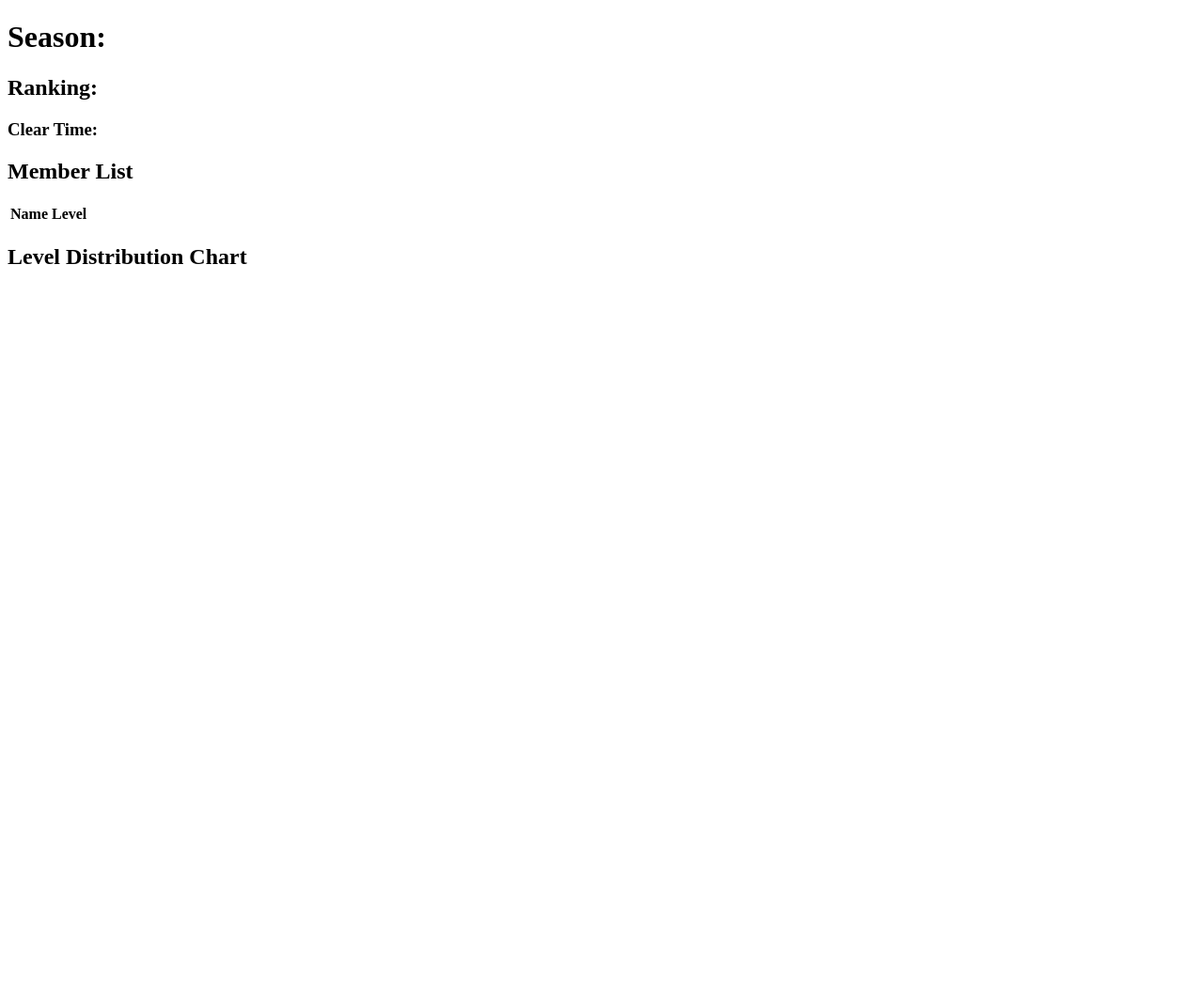
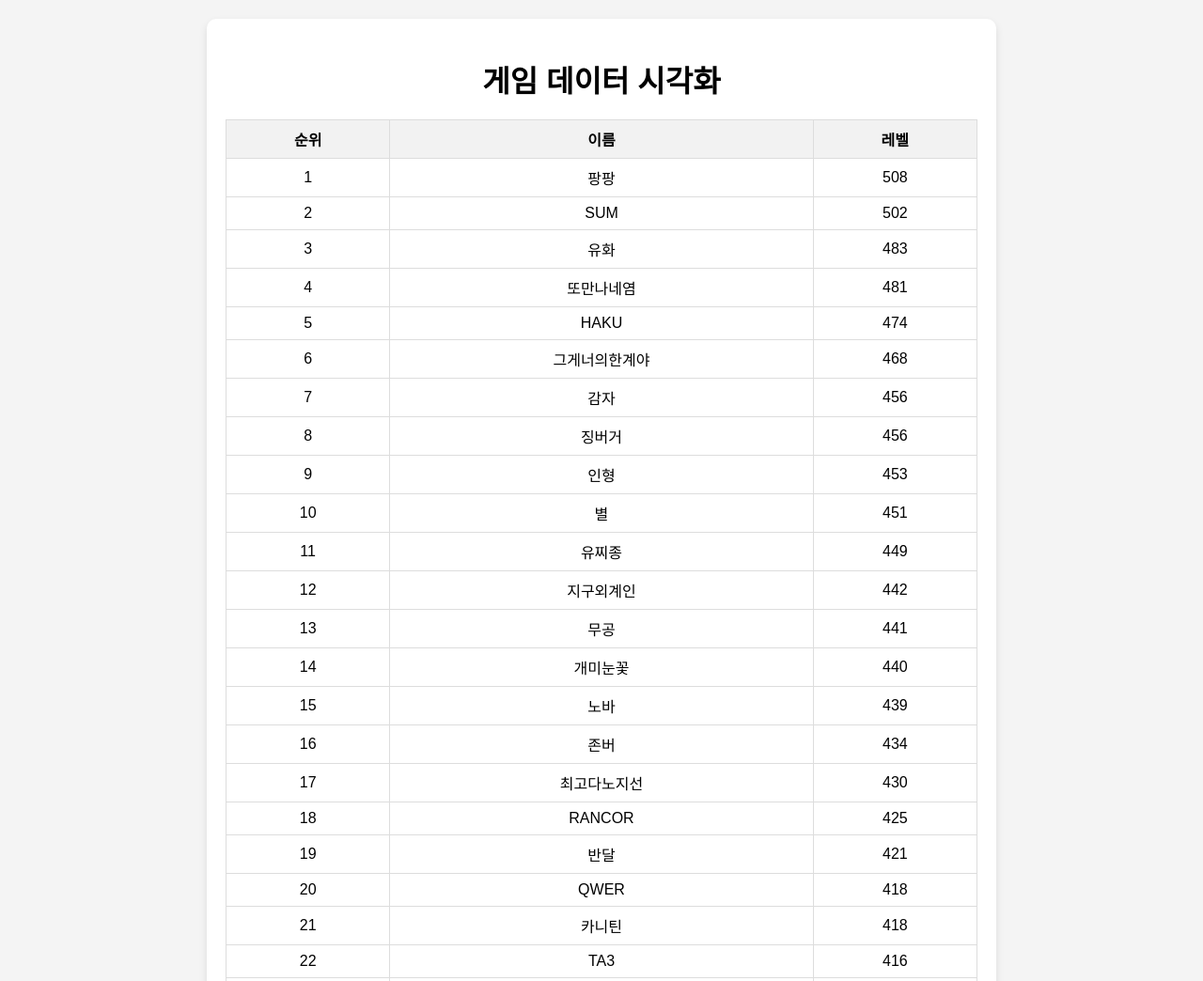
Before and after one commit to zzonothing/foxstar, a plain HTML site: page index.html in a window 1280 px wide. Shown: the top 1044 px of the page at 94% size. Before the commit the page ends 800 px from the top, so only its background shows below. Drawn offline with nearby package versions, Linux system fonts and the light colour scheme.

Commit message:
initialize

```diff
--- a/css/style.css
+++ b/css/style.css
@@ -1,31 +1,52 @@
 body {
-    font-family: Arial, sans-serif;
-    margin: 20px;
+    font-family: 'Arial', sans-serif;
+    margin: 0;
+    padding: 20px;
+    background-color: #f4f4f4;
 }
 
-.season-info {
+.container {
+    max-width: 800px;
+    margin: auto;
+    padding: 20px;
+    background-color: #ffffff;
+    box-shadow: 0 4px 8px rgba(0, 0, 0, 0.1);
+    border-radius: 10px;
+}
+
+h1 {
+    text-align: center;
     margin-bottom: 20px;
 }
 
-.member-table {
+.table-container {
+    overflow-x: auto;
     margin-bottom: 20px;
 }
 
-#member-table {
+table {
     width: 100%;
     border-collapse: collapse;
+    margin-bottom: 20px;
 }
 
-#member-table th, #member-table td {
+th, td {
     border: 1px solid #ddd;
     padding: 8px;
     text-align: center;
 }
 
-#member-table th {
+th {
     background-color: #f2f2f2;
 }
 
 .chart-container {
-    margin-top: 30px;
+    width: 100%;
+    display: flex;
+    justify-content: center;
 }
+
+canvas {
+    max-width: 100%;
+    width: 100%;
+}
--- a/index.html
+++ b/index.html
@@ -3,35 +3,19 @@
 <head>
     <meta charset="UTF-8">
     <meta name="viewport" content="width=device-width, initial-scale=1.0">
-    <title>Season Ranking Data</title>
-    <link rel="stylesheet" href="styles.css">
+    <title>게임 데이터 시각화</title>
+    <link rel="stylesheet" href="css/style.css">
 </head>
 <body>
-    <div class="season-info">
-        <h1>Season: <span id="season-number"></span></h1>
-        <h2>Ranking: <span id="ranking-number"></span></h2>
-        <h3>Clear Time: <span id="clear-time"></span></h3>
-    </div>
-
-    <div class="member-table">
-        <h2>Member List</h2>
-        <table id="member-table">
-            <thead>
-                <tr>
-                    <th>Name</th>
-                    <th>Level</th>
-                </tr>
-            </thead>
-            <tbody id="table-body"></tbody>
-        </table>
-    </div>
-
-    <div class="chart-container">
-        <h2>Level Distribution Chart</h2>
-        <canvas id="level-chart"></canvas>
+    <div class="container">
+        <h1>게임 데이터 시각화</h1>
+        <div id="table-container" class="table-container"></div>
+        <div class="chart-container">
+            <canvas id="chart"></canvas>
+        </div>
     </div>
 
     <script src="https://cdn.jsdelivr.net/npm/chart.js"></script>
-    <script src="script.js"></script>
+    <script src="js/script.js"></script>
 </body>
 </html>
--- a/js/script.js
+++ b/js/script.js
@@ -1,38 +1,57 @@
-// JSON 데이터를 fetch로 불러옵니다.
+document.addEventListener('DOMContentLoaded', () => {
     fetch('data/data.json')
         .then(response => response.json())
         .then(data => {
-        // 데이터 구조 확인 및 변수 할당
-        const seasonData = data.union[0];
-
-        // 상단 정보 표시
-        document.getElementById('season-number').textContent = seasonData.season;
-        document.getElementById('ranking-number').textContent = seasonData.ranking;
-        document.getElementById('clear-time').textContent = seasonData.clearTime;
-
-        // 테이블 데이터 표시
-        const tableBody = document.getElementById('table-body');
-        seasonData.member.forEach(member => {
-            const row = document.createElement('tr');
-            const nameCell = document.createElement('td');
-            nameCell.textContent = member.name;
-            const levelCell = document.createElement('td');
-            levelCell.textContent = member.level;
-            row.appendChild(nameCell);
-            row.appendChild(levelCell);
-            tableBody.appendChild(row);
+            const unionData = data.union[0]; // 데이터는 첫 번째 객체만 사용
+            displayTable(unionData.member);
+            displayChart(unionData.member);
+        })
+        .catch(error => console.error('Error loading data:', error));
 });
 
-        // 차트 데이터 준비
-        const ctx = document.getElementById('level-chart').getContext('2d');
-        const levels = seasonData.member.map(member => member.level);
+function displayTable(members) {
+    const tableContainer = document.getElementById('table-container');
+    let tableHTML = `
+        <table>
+            <thead>
+                <tr>
+                    <th>순위</th>
+                    <th>이름</th>
+                    <th>레벨</th>
+                </tr>
+            </thead>
+            <tbody>
+    `;
+
+    members.sort((a, b) => b.level - a.level).forEach((member, index) => {
+        tableHTML += `
+            <tr>
+                <td>${index + 1}</td>
+                <td>${member.name}</td>
+                <td>${member.level}</td>
+            </tr>
+        `;
+    });
+
+    tableHTML += `
+            </tbody>
+        </table>
+    `;
+
+    tableContainer.innerHTML = tableHTML;
+}
+
+function displayChart(members) {
+    const ctx = document.getElementById('chart').getContext('2d');
+    const names = members.map(member => member.name);
+    const levels = members.map(member => member.level);
 
     new Chart(ctx, {
         type: 'bar',
         data: {
-                labels: seasonData.member.map(member => member.name),
+            labels: names,
             datasets: [{
-                    label: 'Level',
+                label: '레벨',
                 data: levels,
                 backgroundColor: 'rgba(75, 192, 192, 0.2)',
                 borderColor: 'rgba(75, 192, 192, 1)',
@@ -40,12 +59,22 @@ fetch('data/data.json')
             }]
         },
         options: {
+            responsive: true,
             scales: {
                 y: {
-                        beginAtZero: true
+                    beginAtZero: true,
+                    title: {
+                        display: true,
+                        text: '레벨'
+                    }
+                },
+                x: {
+                    title: {
+                        display: true,
+                        text: '이름'
+                    }
                 }
             }
         }
     });
-    })
-    .catch(error => console.error('Error loading JSON data:', error));
+}
```
Lines whose indentation alone changed are shown as unchanged.
